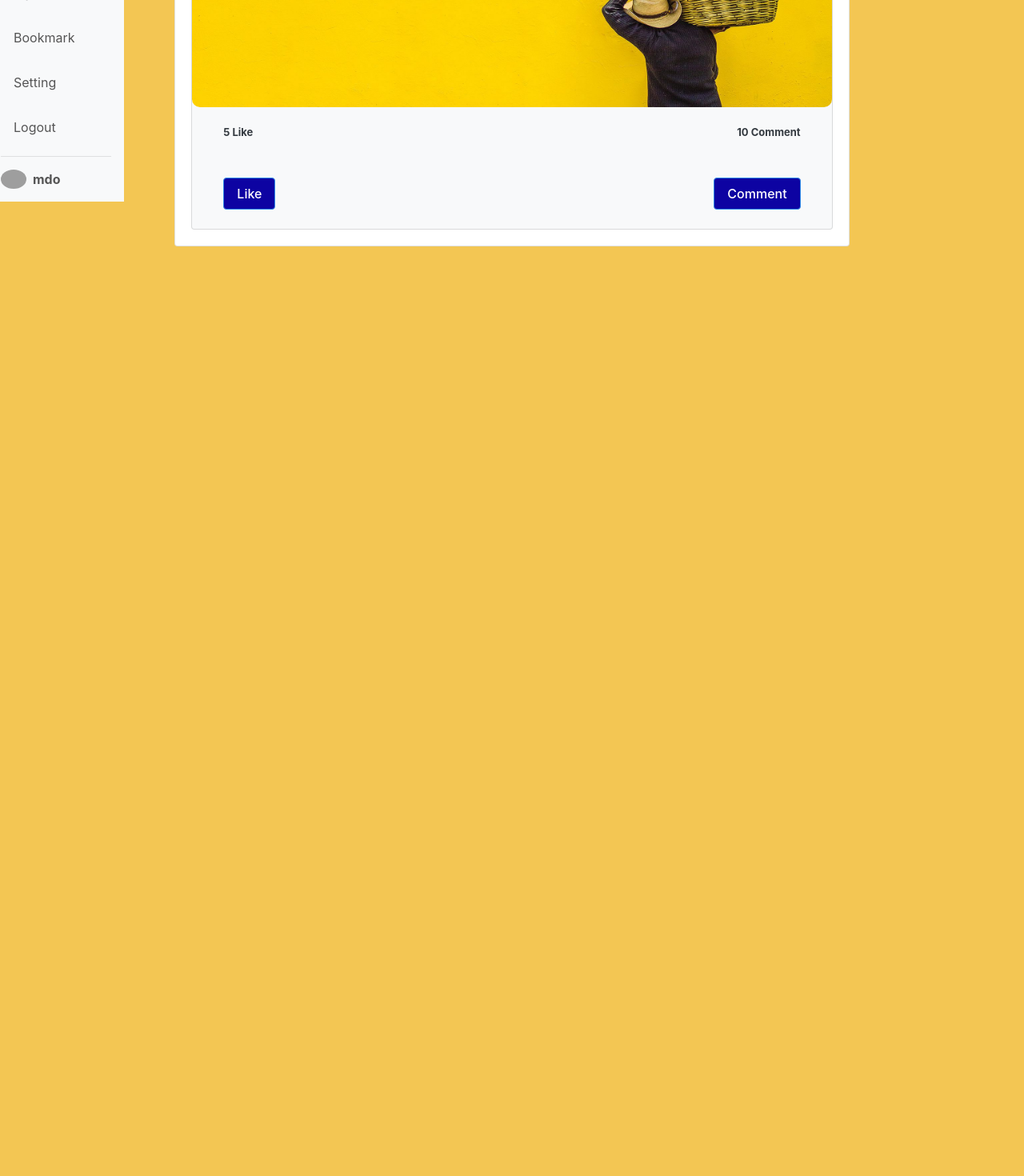
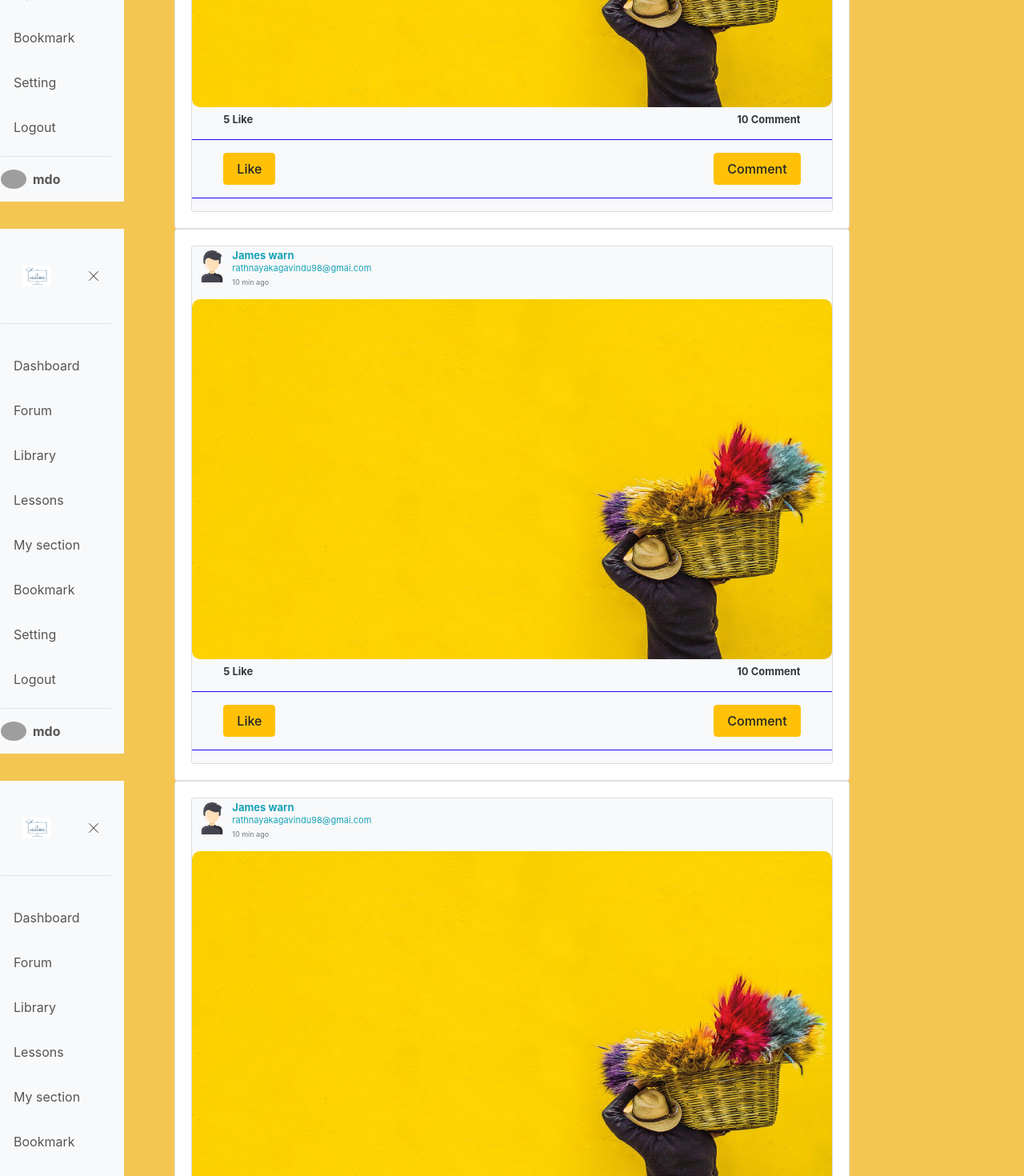
Before and after one commit to Gavindu98/E-Guru, a React (Create React App) app: page /dashboard in a window 1280 px wide. Shown: the part 500-1970 px from the top of the page at 80% size. Before the commit the page ends 808 px from the top, so only its background shows below. Built offline with nearby package versions, Linux system fonts and the light colour scheme; grey boxes are pictures that could not be loaded.

Commit message:
comment list component ui

```diff
--- /dev/null
+++ b/src/components/pages/dashboard/CommentList.tsx
@@ -0,0 +1,188 @@
+import React from 'react'
+import "../../vendors/styles/components/comment.css"
+
+const CommentList =()=> {
+  return (
+    <div className="container mt-1">
+
+            <div className="row  d-flex justify-content-center">
+
+                <div className="col-md-12">
+
+                    <div className="card p-3">
+
+                        <div className="d-flex justify-content-between align-items-center">
+
+                      <div className="user d-flex flex-row align-items-center">
+
+                        <img src="https://i.imgur.com/hczKIze.jpg" width="30" className="user-img rounded-circle mr-2"/>
+                        <span><small className="font-weight-bold text-primary">james_olesenn</small></span>
+
+                      </div>
+
+
+                      <small>2 days ago</small>
+
+                      </div>
+
+
+                      <div className="action d-flex justify-content-between mt-2 align-items-center">
+
+                        <div className="reply px-4">
+                            <small>Good</small>
+
+
+                        </div>
+
+                        <div className="icons align-items-center">
+
+                            <i className="fa fa-star text-warning"></i>
+                            <i className="fa fa-check-circle-o check-icon"></i>
+
+                        </div>
+
+                      </div>
+
+
+
+                    </div>
+
+
+
+
+
+
+
+                    <div className="card p-3 mt-2">
+
+                        <div className="d-flex justify-content-between align-items-center">
+
+                      <div className="user d-flex flex-row align-items-center">
+
+                        <img src="https://i.imgur.com/C4egmYM.jpg" width="30" className="user-img rounded-circle mr-2"/>
+                        <span><small className="font-weight-bold text-primary">olan_sams</small> <small className="font-weight-bold">Loving your work and profile! </small></span>
+
+                      </div>
+
+
+                      <small>3 days ago</small>
+
+                      </div>
+
+
+                      <div className="action d-flex justify-content-between mt-2 align-items-center">
+
+                        <div className="reply px-4">
+                            <small>Nice post</small>
+
+                        </div>
+
+                        <div className="icons align-items-center">
+                            <i className="fa fa-check-circle-o check-icon text-primary"></i>
+
+                        </div>
+
+                      </div>
+
+
+
+                    </div>
+
+
+
+
+
+
+
+
+
+
+                    <div className="card p-3 mt-2">
+
+                        <div className="d-flex justify-content-between align-items-center">
+
+                      <div className="user d-flex flex-row align-items-center">
+
+                        <img src="https://i.imgur.com/0LKZQYM.jpg" width="30" className="user-img rounded-circle mr-2"/>
+                        <span><small className="font-weight-bold text-primary">rashida_jones</small> <small className="font-weight-bold">Really cool Which filter are you using? </small></span>
+
+                      </div>
+
+
+                      <small>3 days ago</small>
+
+                      </div>
+
+
+                      <div className="action d-flex justify-content-between mt-2 align-items-center">
+
+                        <div className="reply px-4">
+                            <small>Good </small>
+
+                        </div>
+
+                        <div className="icons align-items-center">
+                            <i className="fa fa-user-plus text-muted"></i>
+                            <i className="fa fa-star-o text-muted"></i>
+                            <i className="fa fa-check-circle-o check-icon text-primary"></i>
+
+                        </div>
+
+                      </div>
+
+
+
+                    </div>
+
+
+
+
+
+
+                    <div className="card p-3 mt-2">
+
+                        <div className="d-flex justify-content-between align-items-center">
+
+                      <div className="user d-flex flex-row align-items-center">
+
+                        <img src="https://i.imgur.com/ZSkeqnd.jpg" width="30" className="user-img rounded-circle mr-2"/>
+                        <span><small className="font-weight-bold text-primary">simona_rnasi</small> <small className="font-weight-bold text-primary">@macky_lones</small> <small className="font-weight-bold text-primary">@rashida_jones</small> <small className="font-weight-bold">Thanks </small></span>
+
+                      </div>
+
+
+                      <small>3 days ago</small>
+
+                      </div>
+
+
+                      <div className="action d-flex justify-content-between mt-2 align-items-center">
+
+                        <div className="reply px-4">
+                            <small>Good</small>
+
+                        </div>
+
+                        <div className="icons align-items-center">
+
+                            <i className="fa fa-check-circle-o check-icon text-primary"></i>
+
+                        </div>
+
+                      </div>
+
+
+
+                    </div>
+
+
+
+                </div>
+
+            </div>
+
+        </div>
+  )
+}
+
+export default CommentList
--- a/src/components/pages/dashboard/index.tsx
+++ b/src/components/pages/dashboard/index.tsx
@@ -32,12 +32,41 @@ const Index: React.FC = () => {
         <div className="col-8">
           <div className="card">
             <div className="card-body">
-              <PostCard/>
+              <PostCard />
             </div>
           </div>
         </div>
         <div className="col-2"></div>
       </div>
+
+      <div className="row">
+        <div className="col-2">
+          {shownavBar? <SideBar  HandleClickClose={HandleClickClose}/> : null}
+        </div>
+        <div className="col-8">
+          <div className="card">
+            <div className="card-body">
+              <PostCard />
+            </div>
+          </div>
+        </div>
+        <div className="col-2"></div>
+      </div>
+
+      <div className="row">
+        <div className="col-2">
+          {shownavBar? <SideBar  HandleClickClose={HandleClickClose}/> : null}
+        </div>
+        <div className="col-8">
+          <div className="card">
+            <div className="card-body">
+              <PostCard />
+            </div>
+          </div>
+        </div>
+        <div className="col-2"></div>
+      </div>
+
     </div>
   );
 };
--- a/src/components/pages/dashboard/postCard.tsx
+++ b/src/components/pages/dashboard/postCard.tsx
@@ -1,8 +1,14 @@
-import React from "react";
+import React, { useEffect, useState } from "react";
 import Cover from "../../vendors/images/img1.jpg";
 import defaultDp from "../../vendors/images/user.png";
+import CommentList from "./CommentList";
 
-const postCard: React.FC = () => {
+const PostCard: React.FC = () => {
+  const [show, setShow] = useState(false)
+
+  const handleShowComment = () => {
+    setShow(!show)
+  }
   return (
     <div className="card bg-light text-white">
       <div className="dp-card">
@@ -24,36 +30,42 @@ const postCard: React.FC = () => {
         <p className="card-text">Last updated 3 mins ago</p>
       </div> */}
       <div>
-        <div className="dp-card ">
+        <div className="dp-card pt-2">
           <div className="container">
             <div className="row">
               <div className="col-sm">
-                <h6 className="text-dark font-13 p-4 ">5 Like</h6>
+                <h6 className="text-dark font-13 pl-4 pr-4">5 Like</h6>
               </div>
               <div className="col-sm"></div>
               <div className="col-sm d-flex flex-row-reverse">
-                <h6 className="text-dark font-13 p-4">10 Comment</h6>
+                <h6 className="text-dark font-13 pl-4 pr-4">10 Comment</h6>
               </div>
             </div>
           </div>
         </div>
-        <div className="dp-card p-4">
+        <hr className="bg-warning border-2 border-top border-primary"></hr>
+        <div className="dp-card pl-4 pr-4 ">
           <div className="container">
             <div className="row">
               <div className="col-sm">
-                <button className="btn btn-primary font-13 ">Like</button>
+                <button className="btn btn-warning font-13 ">Like</button>
               </div>
               <div className="col-sm"></div>
               <div className="col-sm d-flex flex-row-reverse">
-                <button className="btn btn-primary font-13 ">Comment</button>
+                <button className="btn btn-warning font-13 " onClick={()=> setShow(!show)}>Comment</button>
               </div>
             </div>
           </div>
         </div>
+        <hr className="bg-warning border-2 border-top border-primary"></hr>
 
       </div>
+      {
+        show? <CommentList/>: null
+      }
+
     </div>
   );
 };
 
-export default postCard;
+export default PostCard;
--- /dev/null
+++ b/src/components/vendors/styles/components/comment.css
@@ -0,0 +1,78 @@
+/* body {
+    background-color: #f7f6f6
+}
+
+.card {
+
+    border: none;
+    box-shadow: 5px 6px 6px 2px #e9ecef;
+    border-radius: 4px;
+} */
+
+
+.dots{
+
+    height: 4px;
+  width: 4px;
+  margin-bottom: 2px;
+  background-color: #bbb;
+  border-radius: 50%;
+  display: inline-block;
+}
+
+.badge{
+
+        padding: 7px;
+        padding-right: 9px;
+    padding-left: 16px;
+    box-shadow: 5px 6px 6px 2px #e9ecef;
+}
+
+.user-img{
+
+    margin-top: 4px;
+}
+
+.check-icon{
+
+    font-size: 17px;
+    color: #c3bfbf;
+    top: 1px;
+    position: relative;
+    margin-left: 3px;
+}
+
+.form-check-input{
+    margin-top: 6px;
+    margin-left: -24px !important;
+    cursor: pointer;
+}
+
+
+.form-check-input:focus{
+    box-shadow: none;
+}
+
+
+.icons i{
+
+    margin-left: 8px;
+}
+.reply{
+
+    margin-left: 12px;
+}
+
+.reply small{
+
+    color: #b7b4b4;
+
+}
+
+
+.reply small:hover{
+
+    color: green;
+    cursor: pointer;
+
+}
```
